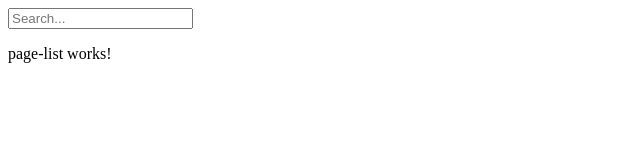
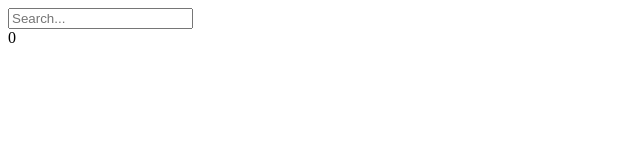
Before and after one commit to aGiBam/Wsearch, an Angular app: page / in a window 1280 px wide. Shown: the top 160 px of the page, without its empty margins (0-640 px from the left). Built offline with nearby package versions, Linux system fonts and the light colour scheme.

Commit message:
Bind pages input to PageList component and update template to display page count; refactor App component to handle search results.

```diff
--- a/src/app/app.html
+++ b/src/app/app.html
@@ -1,2 +1,2 @@
   <app-search-bar (submitted)="onTerm($event)"></app-search-bar>
-  <app-page-list></app-page-list>
+  <app-page-list [pages]="pages"></app-page-list>
--- a/src/app/app.ts
+++ b/src/app/app.ts
@@ -10,11 +10,13 @@
   styleUrl: './app.scss'
 })
 export class App {
+  pages = [];
+
   constructor(private wikipediaService: Wikipedia) {}
 
   onTerm(term: string) {
     this.wikipediaService.search(term).subscribe((response: any) => {
-      console.log(response.query.search);
+      this.pages = response.query.search;
     });
   }
 }
--- a/src/app/page-list/page-list.html
+++ b/src/app/page-list/page-list.html
@@ -1 +1 @@
-<p>page-list works!</p>
+{{ pages.length }}
```
Also changed, not shown: src/app/page-list/page-list.ts (+4 -3 lines).
